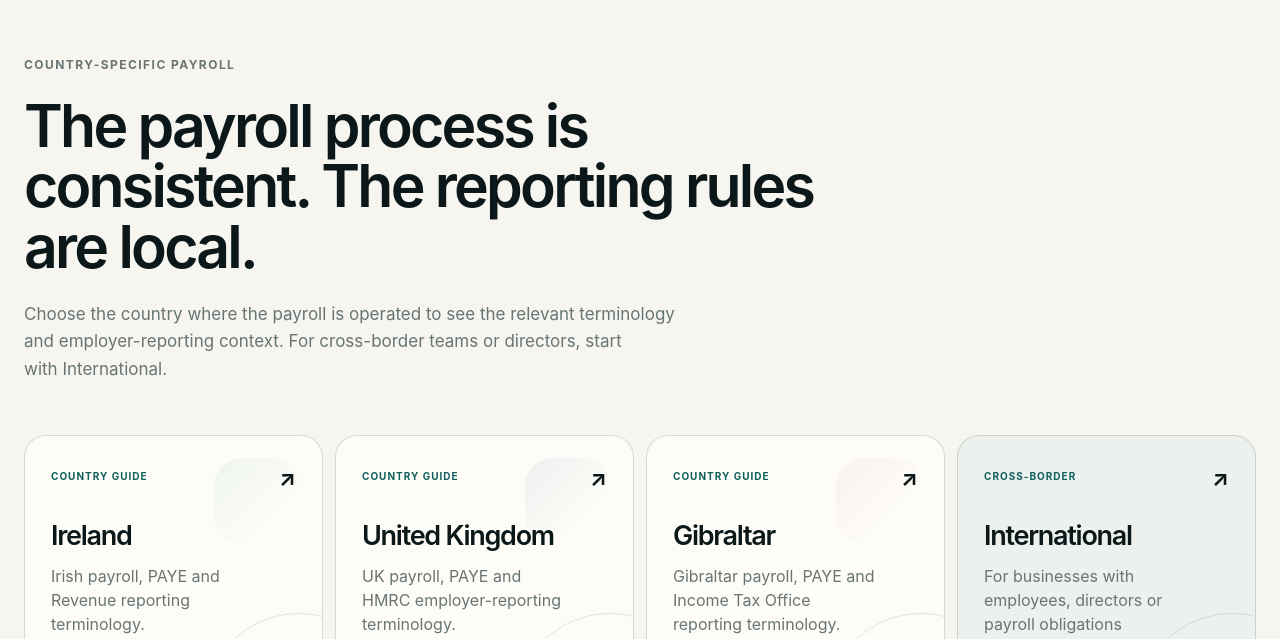
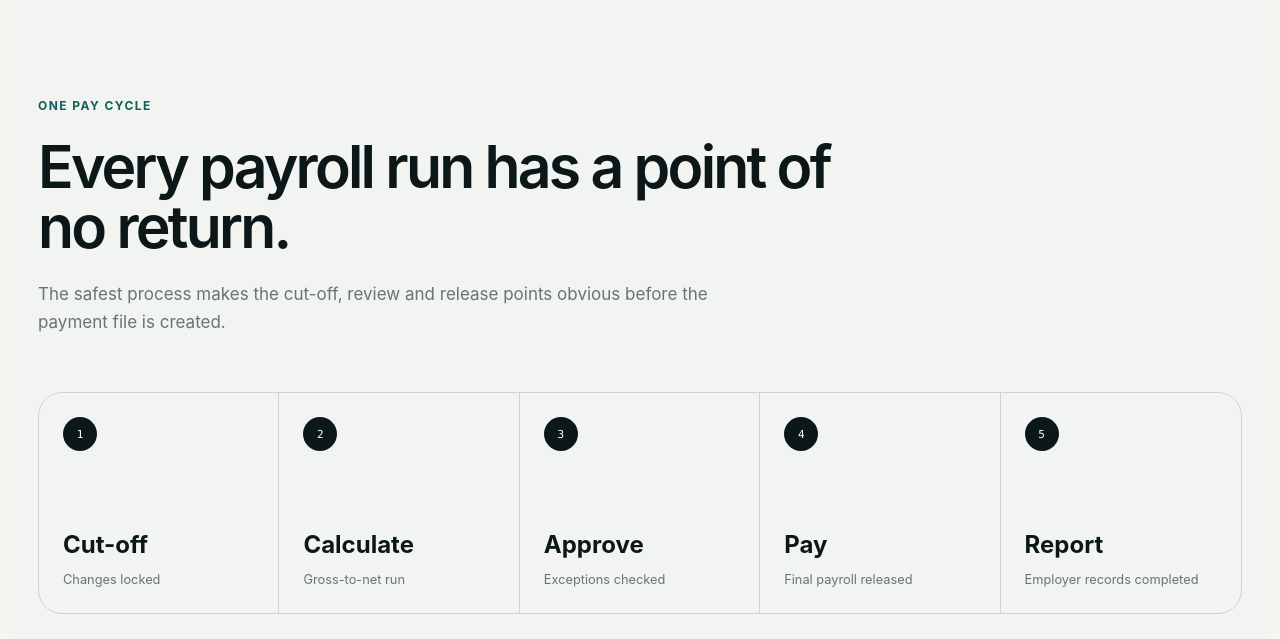
Before and after one commit to victoriashiel/Shiel-ltd, a Next.js app: page /payroll in a window 1280 px wide. Shown: the part 4501-5140 px from the top of the page. Built offline with nearby package versions, Linux system fonts and the light colour scheme; no server answers.

Commit message:
Add editorial service visual to payroll

```diff
--- a/app/payroll/page.tsx
+++ b/app/payroll/page.tsx
@@ -204,6 +204,29 @@ export default function PayrollPage() {
         </div>
       </section>
 
+      <section className={`section-pad ${styles.editorialSection}`} data-service-reveal>
+        <div className={styles.editorialHeader}>
+          <p className="eyebrow">One pay cycle</p>
+          <h2>Every payroll run has a point of no return.</h2>
+          <p>The safest process makes the cut-off, review and release points obvious before the payment file is created.</p>
+        </div>
+        <div className={styles.payCycle} role="img" aria-label="Payroll cycle from cut-off through calculation, approval, payment and reporting">
+          {[
+            ["Cut-off", "Changes locked"],
+            ["Calculate", "Gross-to-net run"],
+            ["Approve", "Exceptions checked"],
+            ["Pay", "Final payroll released"],
+            ["Report", "Employer records completed"],
+          ].map(([title, copy], index) => (
+            <div className={styles.cycleStep} key={title}>
+              <span>{index + 1}</span>
+              <strong>{title}</strong>
+              <small>{copy}</small>
+            </div>
+          ))}
+        </div>
+      </section>
+
       <ServiceCountries
         eyebrow="Country-specific payroll"
         title="The payroll process is consistent. The reporting rules are local."
```
